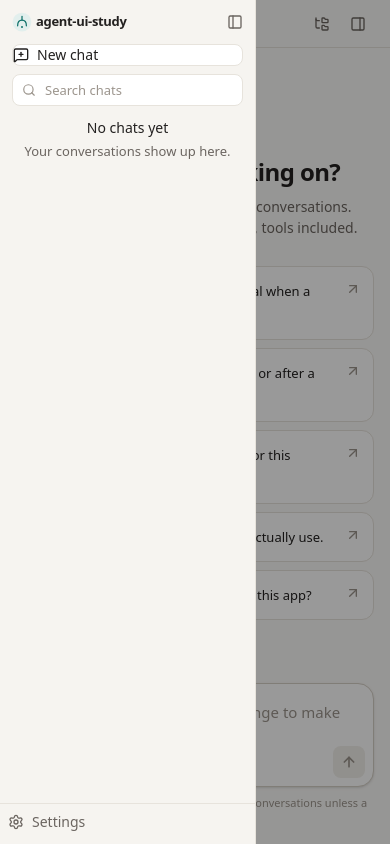
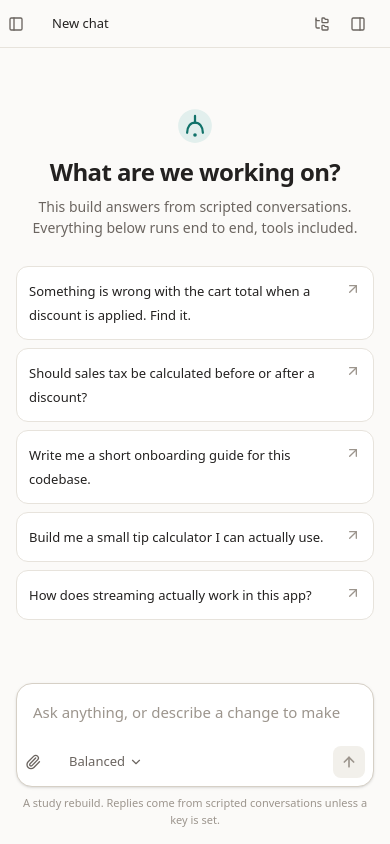
Before and after one commit to jlmjr-dev/agent-ui-study, a React (Vite) app in the folder apps/web/: page / in a window 390 px wide. Built offline with nearby package versions, Linux system fonts and the light colour scheme.

Commit message:
Fix the sidebar drawer covering the whole app on a phone

```diff
--- a/apps/web/src/app/shell.tsx
+++ b/apps/web/src/app/shell.tsx
@@ -40,6 +40,14 @@ export function Shell() {
     navigate("/")
   }, [navigate])
 
+  // On a phone the sidebar is a drawer over the conversation, so picking a
+  // chat has to dismiss it. On a desktop it is a column and stays put.
+  const closeSidebarOnPhone = useCallback(() => {
+    if (!window.matchMedia("(min-width: 768px)").matches) {
+      set("sidebarOpen", false)
+    }
+  }, [set])
+
   useHotkeys(
     useMemo(
       () => [
@@ -72,6 +80,7 @@ export function Shell() {
             <Sidebar
               onClose={() => set("sidebarOpen", false)}
               onOpenSettings={() => setSettingsOpen(true)}
+              onNavigate={closeSidebarOnPhone}
             />
           </div>
         </>
--- a/apps/web/src/features/settings/settings-context.tsx
+++ b/apps/web/src/features/settings/settings-context.tsx
@@ -27,13 +27,22 @@ export type Settings = {
   sidebarOpen: boolean
 }
 
-const DEFAULTS: Settings = {
-  theme: "system",
-  apiKey: "",
-  useLiveProvider: false,
-  showThinking: true,
-  instantStream: false,
-  sidebarOpen: true,
+/**
+ * The sidebar's default depends on the screen it first opens on. A drawer that
+ * covers the whole app is the wrong thing to greet a phone with, and a
+ * hard-coded `true` does exactly that.
+ */
+function defaults(): Settings {
+  return {
+    theme: "system",
+    apiKey: "",
+    useLiveProvider: false,
+    showThinking: true,
+    instantStream: false,
+    sidebarOpen:
+      typeof window === "undefined" ||
+      window.matchMedia("(min-width: 768px)").matches,
+  }
 }
 
 type SettingsValue = {
@@ -46,7 +55,7 @@ const SettingsContext = createContext<SettingsValue | null>(null)
 
 export function SettingsProvider({ children }: { children: ReactNode }) {
   const [settings, setSettings] = useState<Settings>(() => ({
-    ...DEFAULTS,
+    ...defaults(),
     ...readJson<Partial<Settings>>(SETTINGS_KEY, {}),
   }))
 
@@ -59,7 +68,7 @@ export function SettingsProvider({ children }: { children: ReactNode }) {
   }, [])
 
   const value = useMemo(
-    () => ({ settings, set, reset: () => setSettings(DEFAULTS) }),
+    () => ({ settings, set, reset: () => setSettings(defaults()) }),
     [settings, set]
   )
 
--- a/apps/web/src/features/sidebar/sidebar.tsx
+++ b/apps/web/src/features/sidebar/sidebar.tsx
@@ -27,9 +27,11 @@ import { groupConversations } from "./group-conversations"
 export type SidebarProps = {
   onClose: () => void
   onOpenSettings: () => void
+  /** Fires after picking a chat, so a drawer can get out of the way. */
+  onNavigate: () => void
 }
 
-export function Sidebar({ onClose, onOpenSettings }: SidebarProps) {
+export function Sidebar({ onClose, onOpenSettings, onNavigate }: SidebarProps) {
   const store = useStore()
   const navigate = useNavigate()
   const { conversationId } = useParams()
@@ -56,7 +58,10 @@ export function Sidebar({ onClose, onOpenSettings }: SidebarProps) {
         <Button
           variant="secondary"
           icon={<MessageSquarePlus className="size-4" />}
-          onClick={() => navigate("/")}
+          onClick={() => {
+            navigate("/")
+            onNavigate()
+          }}
           className="justify-start"
         >
           New chat
@@ -95,6 +100,7 @@ export function Sidebar({ onClose, onOpenSettings }: SidebarProps) {
                   <li key={conversation.id} className="group/row relative">
                     <Link
                       to={`/c/${conversation.id}`}
+                      onClick={onNavigate}
                       className={cn(
                         "block truncate rounded-lg py-1.5 pr-9 pl-2 text-[13px] focus-ring transition-colors",
                         conversation.id === conversationId
```
